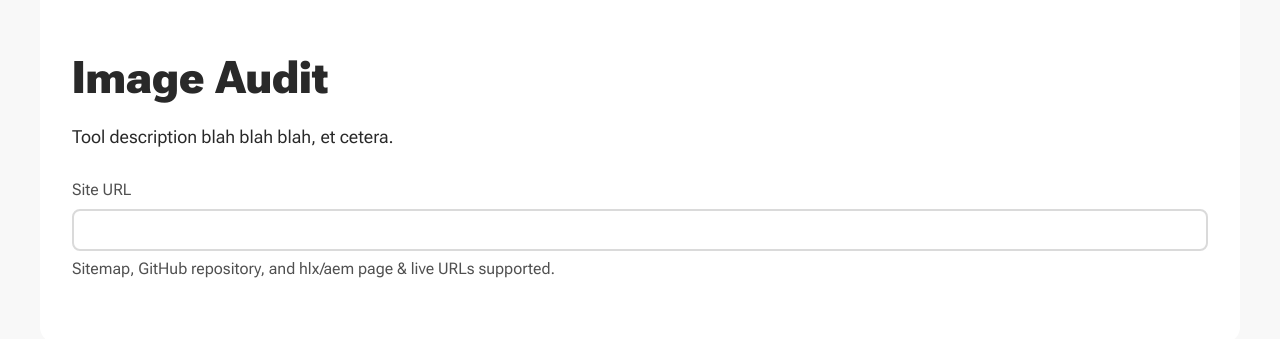
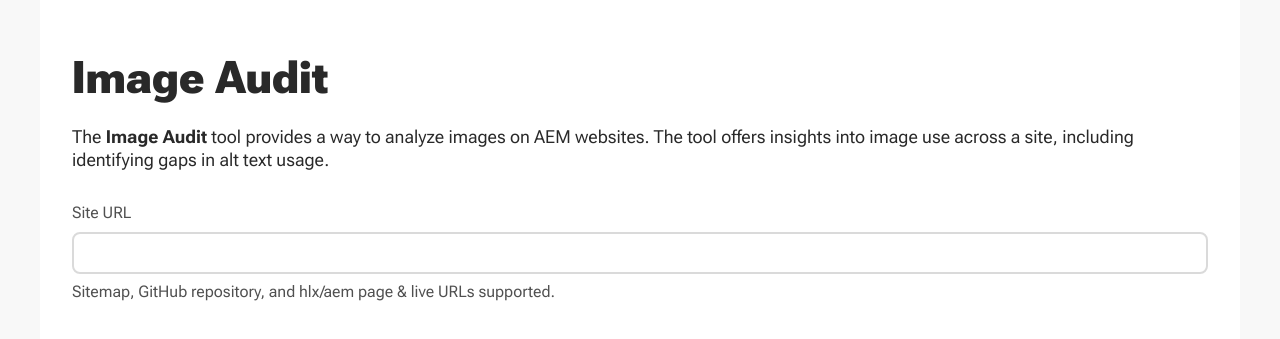
Before and after one commit to sdmcraft/helix-labs-website, a website: page tools/image-audit/index.html in a window 1280 px wide. Shown: the part 107-446 px from the top of the page. Drawn offline with Linux system fonts and the light colour scheme; no server answers.

Commit message:
feat: better tool description

```diff
--- a/tools/image-audit/index.html
+++ b/tools/image-audit/index.html
@@ -17,7 +17,9 @@
   <main>
     <div>
       <h1>Image Audit</h1>
-      <p>Tool description blah blah blah, et cetera.</p>
+      <p>
+        The <strong>Image Audit</strong> tool provides a way to analyze images on AEM websites. The tool offers insights into image use across a site, including identifying gaps in alt text usage.
+      </p>
     </div>
     <div>
       <form id="site-form">
```
